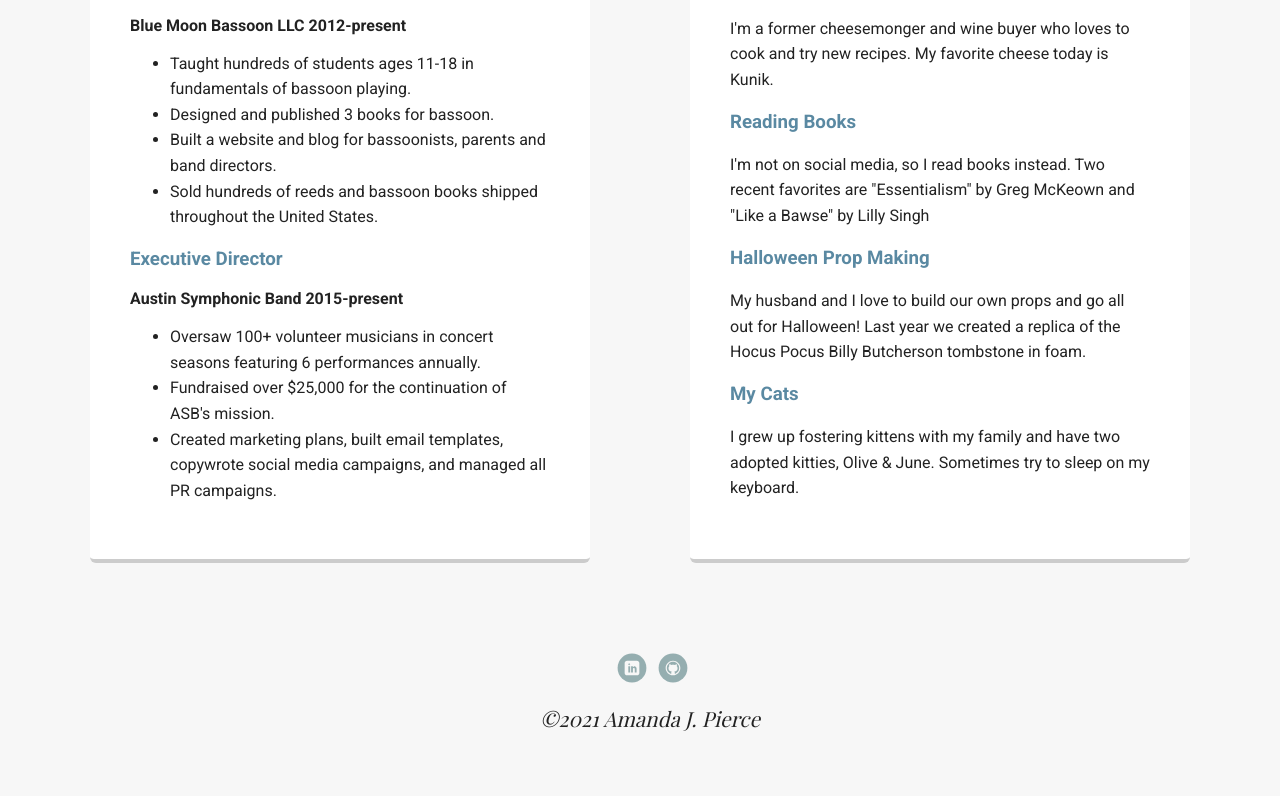
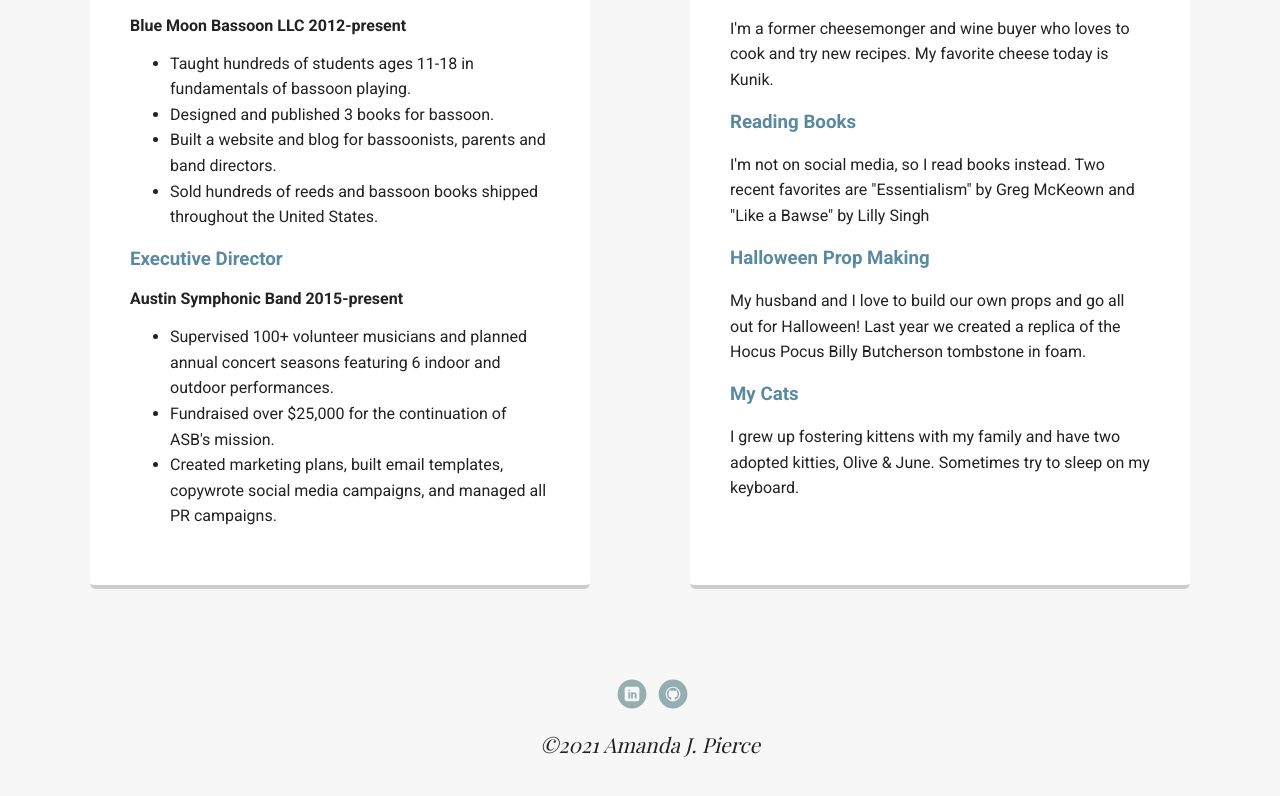
Before and after one commit to amandajpierce/techdegree-project-1, a plain HTML site: page experience.html in a window 1280 px wide. Shown: the part 633-1429 px from the top of the page. Drawn offline with nearby package versions, Linux system fonts and the light colour scheme.

Commit message:
Text Updated

```diff
--- a/experience.html
+++ b/experience.html
@@ -39,7 +39,7 @@
                 <h3>Executive Director</h3>
                 <strong>Austin Symphonic Band 2015-present</strong>
                     <ul>
-                        <li>Oversaw 100+ volunteer musicians in concert seasons featuring 6 performances annually.</li>
+                        <li>Supervised 100+ volunteer musicians and planned annual concert seasons featuring 6 indoor and outdoor performances.</li>
                         <li>Fundraised over $25,000 for the continuation of ASB's mission.</li>
                         <li>Created marketing plans, built email templates, copywrote social media campaigns, and managed all PR campaigns.</li>
                     </ul>
```
